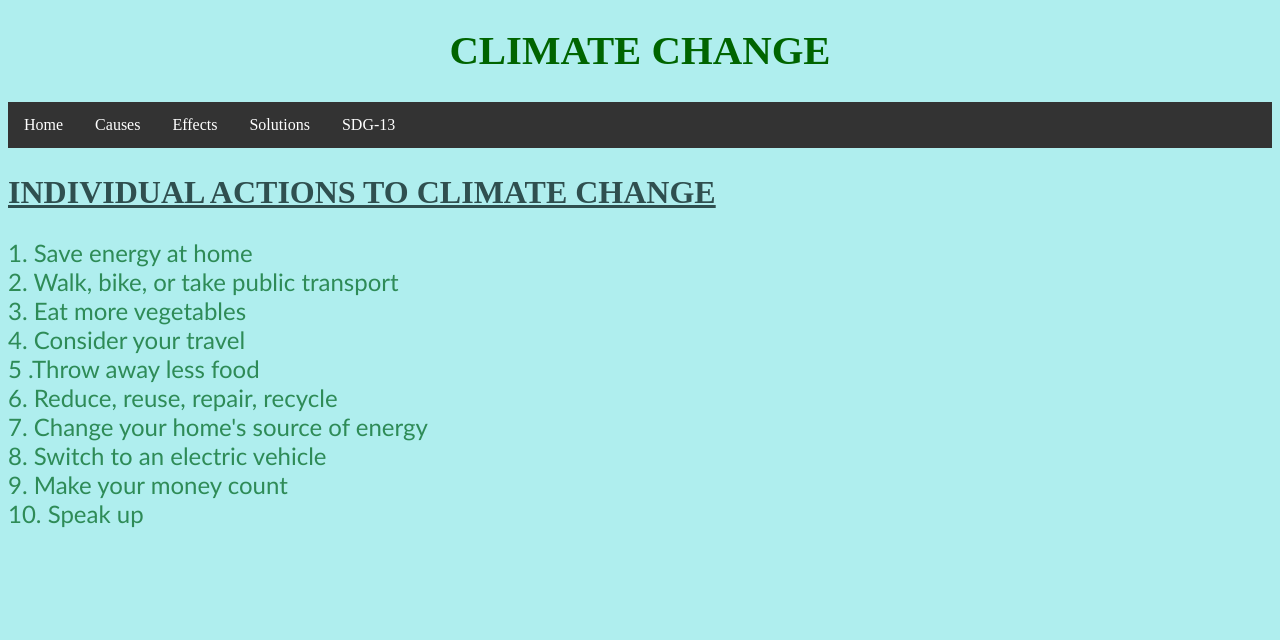
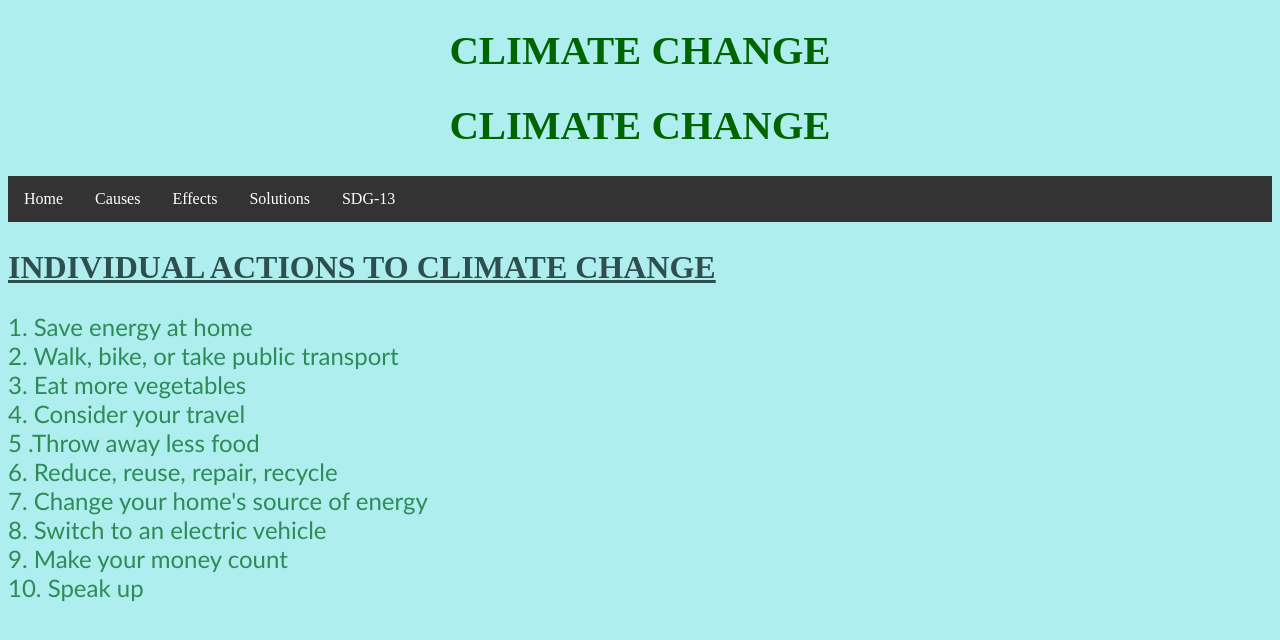
Before and after one commit to group5sass/climate, a plain HTML site: page Solutions to Climate Change 1.html in a window 1280 px wide. Drawn offline with Linux system fonts and the light colour scheme.

Commit message:
Update Solutions to Climate Change 1.html

```diff
--- a/Solutions to Climate Change 1.html
+++ b/Solutions to Climate Change 1.html
@@ -84,17 +84,19 @@ display: none;
 <body>
 
 <h1> CLIMATE CHANGE </h1>
+<h1> CLIMATE CHANGE </h1>
 <ul>
-  <li><a class="active" href="file:///C:/Users/sevenb41/Desktop/Home%20Climate%20Change.html#">Home</a></li>
-  <li><a class="active" href="file:///C:/Users/sevenb41/Desktop/Causes%20of%20Climate%20Change.html">Causes </a></li>
- <li><a class="active" href="file:///C:/Users/sevenb41/Desktop/Effects%20of%20Climate%20Change.html"> Effects </a></li>
+  <li><a class="active" href="index.html#">Home</a></li>
+  <li><a class="active" href="Causes of Climate Change.html">Causes </a></li>
+ <li><a class="active" href="Effects of Climate Change.html"> Effects </a></li>
 <li class="dropdown">
     <a href="javascript:void(0)" class="dropbtn">Solutions</a>
     <div class="dropdown-content">
-      <a href="file:///C:/Users/sevenb41/Desktop/Solutions%20to%20Climate%20Change%201.html"> Individual Actions</a>
-      <a href="file:///C:/Users/sevenb41/Desktop/Solutions%20to%20Climate%20Change%202.html"> Long-Term Solutions </a>
+      <a href="Solutions to Climate Change 1.html"> Individual Actions</a>
+      <a href="Solutions to Climate Change 2.html"> Long-Term Solutions </a>
 <li><a class="active" href="#">SDG-13</a></li>
 </ul>
+
 <h2> INDIVIDUAL ACTIONS TO CLIMATE CHANGE </h2>
 
 <p>
```
